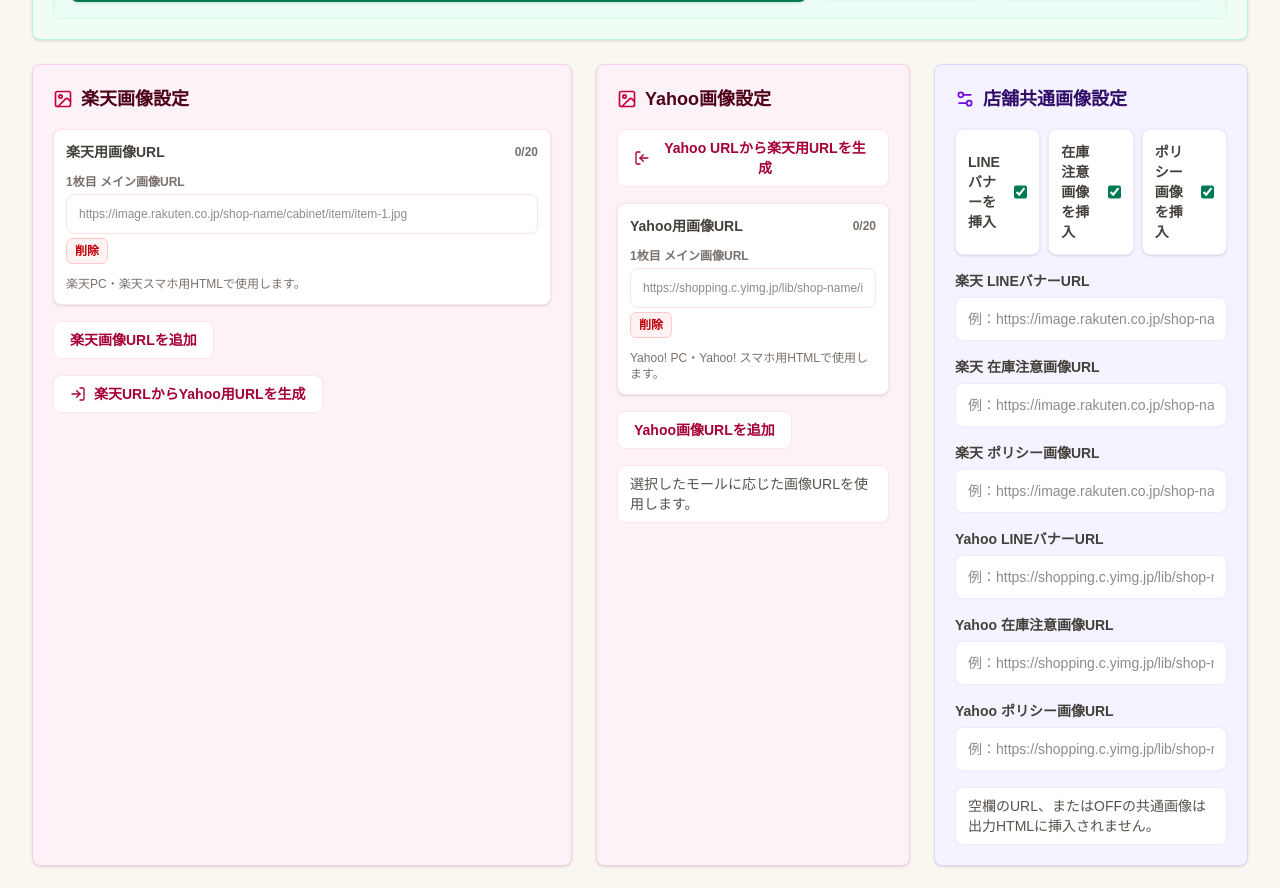
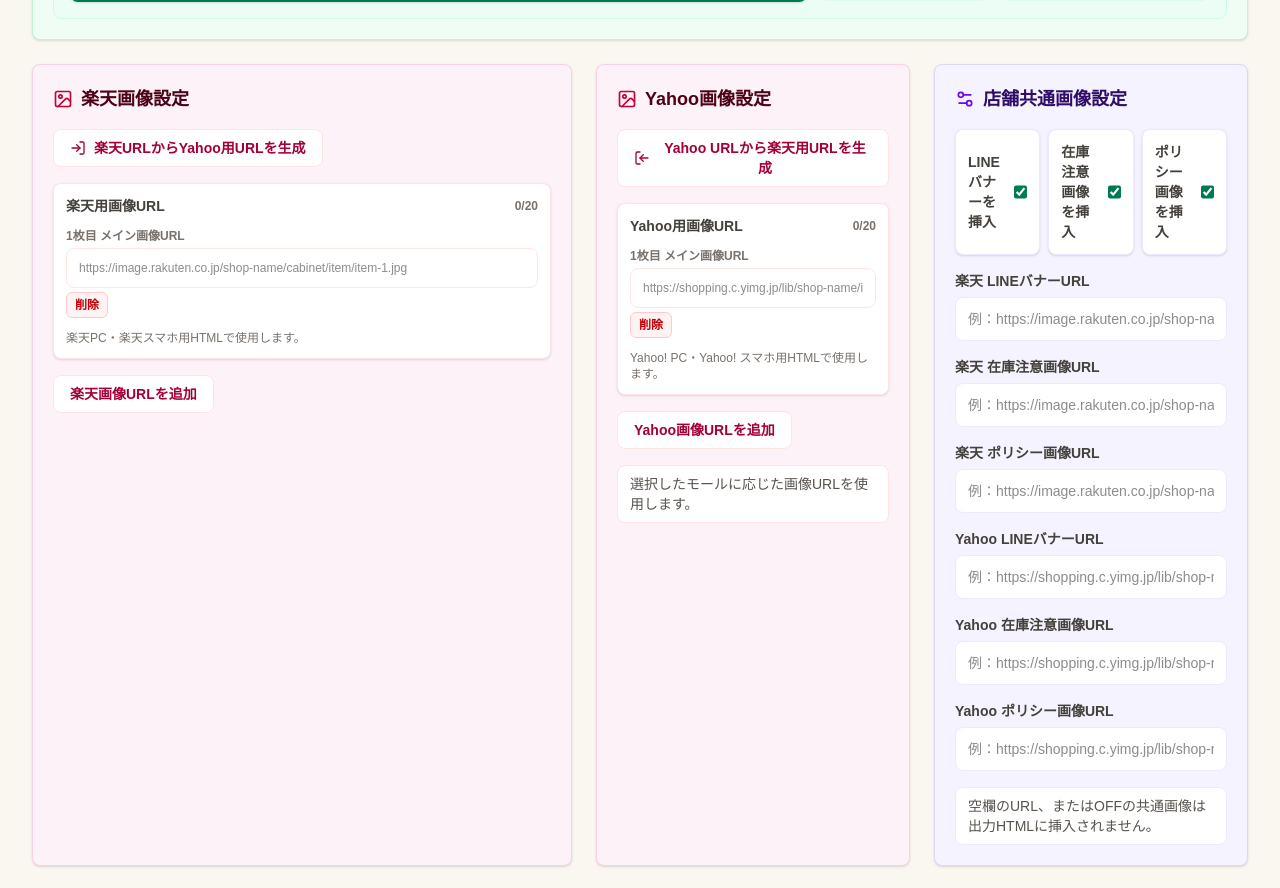
Before and after one commit to TRAVELAGE947/ec-html-generator-app-dev, a Next.js app: page /ec-html-generator in a window 1280 px wide. Shown: the part 1960-2848 px from the top of the page. Built offline with nearby package versions, Linux system fonts and the light colour scheme.

Commit message:
Align image URL conversion button placement

```diff
--- a/components/EcHtmlGenerator.tsx
+++ b/components/EcHtmlGenerator.tsx
@@ -2316,6 +2316,15 @@
                 <h2 className="text-lg font-bold text-rose-950">楽天画像設定</h2>
               </div>
               <div className="grid gap-4">
+                <button
+                  type="button"
+                  onClick={handleGenerateYahooUrls}
+                  className="inline-flex w-fit items-center gap-2 rounded-lg border border-rose-100 bg-white px-4 py-2 text-sm font-bold text-rose-800 transition hover:bg-rose-50 focus:outline-none focus:ring-2 focus:ring-rose-300 focus:ring-offset-2"
+                >
+                  <Download className="h-4 w-4 rotate-[-90deg]" aria-hidden="true" />
+                  楽天URLからYahoo用URLを生成
+                </button>
+
                 <div className="grid gap-3 rounded-lg border border-rose-100 bg-white p-3 shadow-sm">
                   <div className="flex items-center justify-between gap-3">
                     <h4 className="text-sm font-bold text-stone-700">楽天用画像URL</h4>
@@ -2358,15 +2367,6 @@
                   className="inline-flex w-fit items-center gap-2 rounded-lg border border-rose-100 bg-white px-4 py-2 text-sm font-bold text-rose-800 transition hover:bg-rose-50 focus:outline-none focus:ring-2 focus:ring-rose-300 focus:ring-offset-2 disabled:cursor-not-allowed disabled:opacity-50"
                 >
                   楽天画像URLを追加
-                </button>
-
-                <button
-                  type="button"
-                  onClick={handleGenerateYahooUrls}
-                  className="inline-flex w-fit items-center gap-2 rounded-lg border border-rose-100 bg-white px-4 py-2 text-sm font-bold text-rose-800 transition hover:bg-rose-50 focus:outline-none focus:ring-2 focus:ring-rose-300 focus:ring-offset-2"
-                >
-                  <Download className="h-4 w-4 rotate-[-90deg]" aria-hidden="true" />
-                  楽天URLからYahoo用URLを生成
                 </button>
               </div>
             </section>
```
